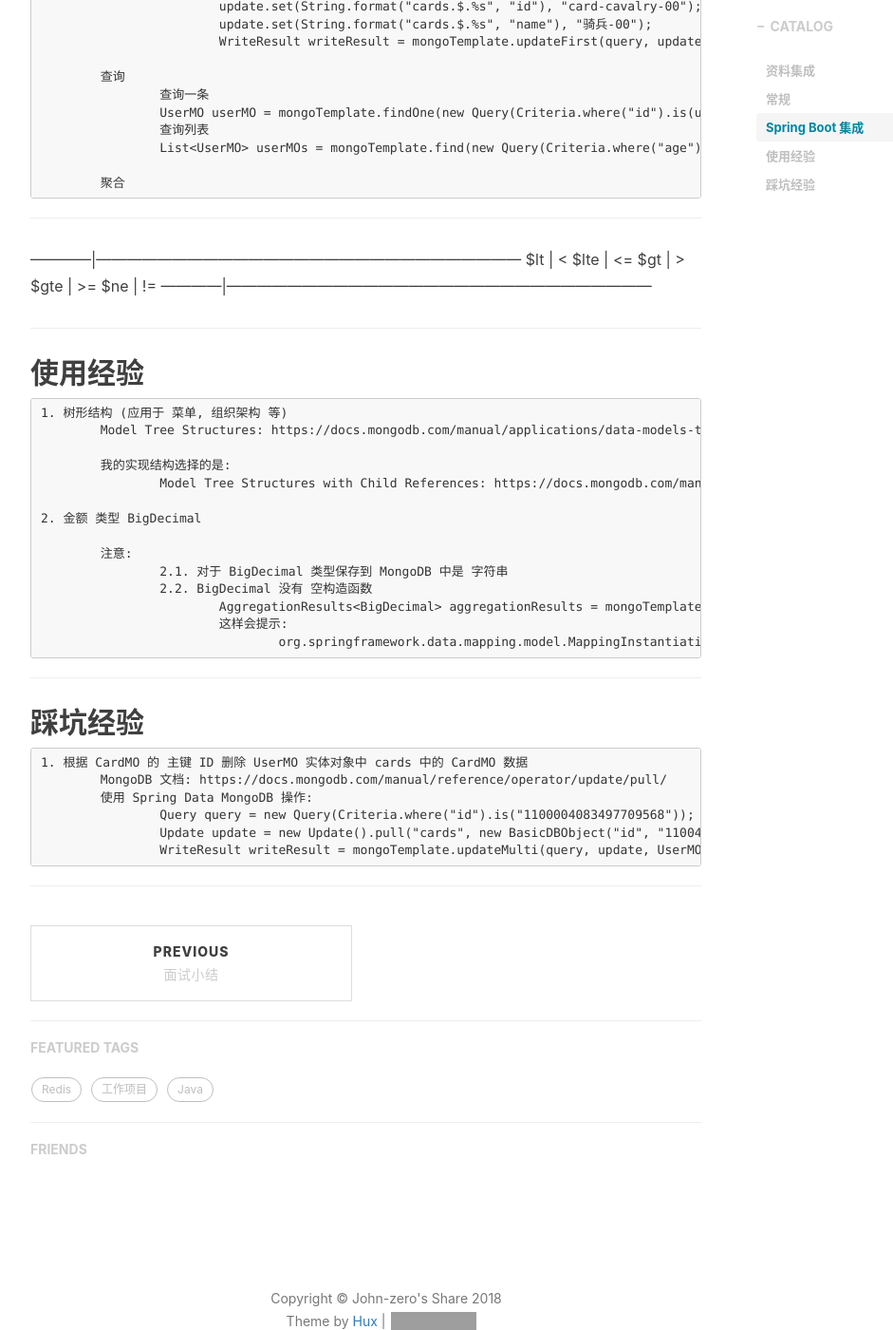
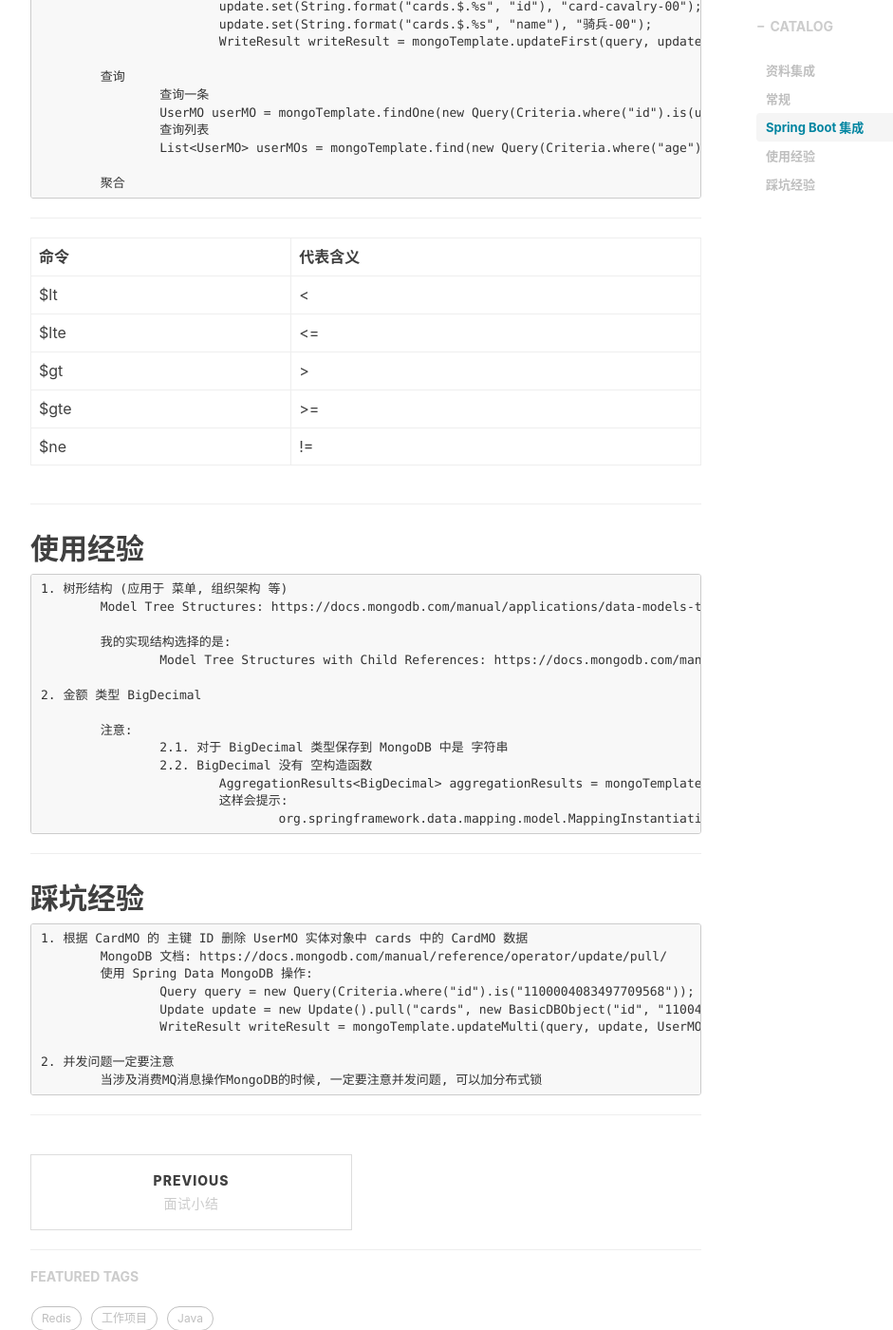
Before and after one commit to John-zero/John-zero.github.io, a Jekyll site: the page built from _posts/2018-03-14-mongodb.markdown, in a window 1280 px wide and 1400 px high, scrolled down 3409 px. Shown: the whole window at 95% size, without its empty margins (233-1174 px from the left). Built offline with Jekyll 4.4.1, drawn with Linux system fonts in a browser that asks for light colours; nearby versions of some CDN libraries; comment, search, counter and statistics services are not loaded; grey boxes are pictures that could not be loaded.

Commit message:
refresh mongodb

```diff
--- a/_posts/2018-03-14-mongodb.markdown
+++ b/_posts/2018-03-14-mongodb.markdown
@@ -176,6 +176,8 @@ Spring Data MongoDB DOCS: <a href="https://docs.spring.io/spring-data/data-mongo
 
 
 ------------|------------------------------------------------------------------------------------
+命令		| 代表含义
+------------|------------------------------------------------------------------------------------
 $lt			| <
 $lte		| <=
 $gt			| >
@@ -219,4 +221,7 @@ $ne			| !=
 			Update update = new Update().pull("cards", new BasicDBObject("id", "1100487509678071808"));
 			WriteResult writeResult = mongoTemplate.updateMulti(query, update, UserMO.class);
 
+	2. 并发问题一定要注意
+		当涉及消费MQ消息操作MongoDB的时候, 一定要注意并发问题, 可以加分布式锁
+
 ***
```
